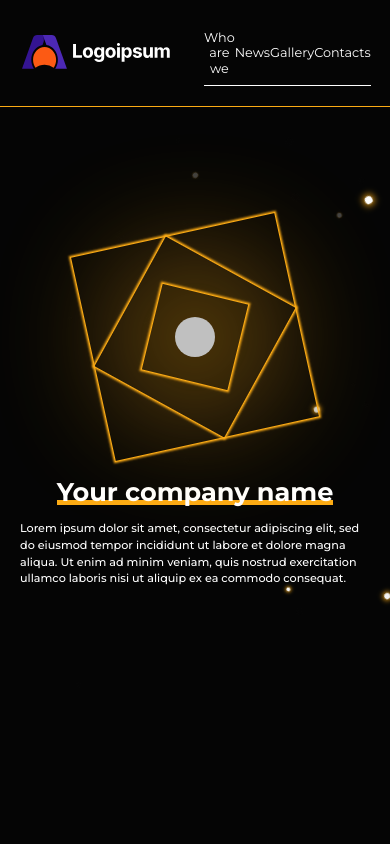
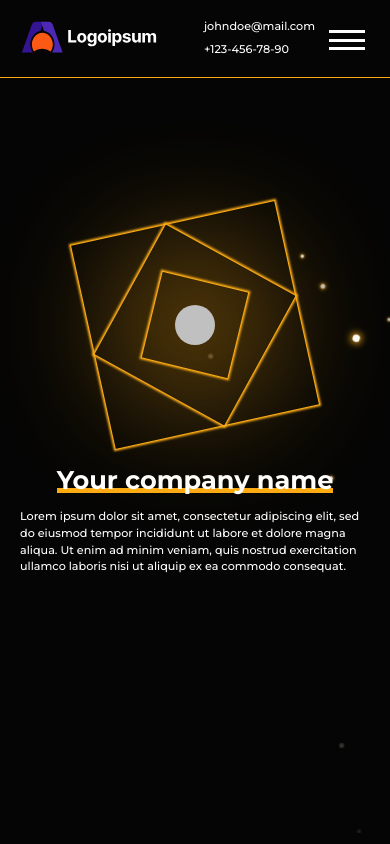
Before and after one commit to vitalifilipchuk/sass, a plain HTML site: page index.html in a window 390 px wide. Shown: the top 844 px of the page. Drawn offline with Linux system fonts and the light colour scheme.

Commit message:
finished mobile styles

```diff
--- a/css/_header.scss
+++ b/css/_header.scss
@@ -69,6 +69,9 @@ header {
     .logo {
         margin-right: 30px;
     }
+    .hamburger {
+        display: none;
+    }
 }
 
 .logo {
--- a/css/_media-queries.scss
+++ b/css/_media-queries.scss
@@ -10,6 +10,96 @@
 @media screen and (max-width: 767px) {
     html {
         font-size: 8px;
+    }
+
+    header {
+        .header__layout {
+            padding-right: 55px;
+            justify-content: space-between;
+        }
+        .main-nav {
+            @include verticalCenter;
+            justify-content: center;
+            position: fixed;
+            top: 0;
+            bottom: 0;
+            width: 100%;
+            right: -100%;
+            background-color: $darkColor;
+            padding: 90px 20px;
+            transition: right 0.5s;
+            max-width: 100%;
+            &.active {
+                right: 0;
+            }
+            .main-nav__border {
+                display: none;
+            }
+        }
+        .header__menu {
+            flex-direction: column;
+            .header__menu-item {
+                a {
+                    padding-bottom: 12px;
+                    padding-top: 12px;
+                    font-size: 2.4rem;
+                    font-weight: 500;
+                }
+            }
+        }
+        .hamburger {
+            display: flex;
+            flex-direction: column;
+            justify-content: space-between;
+            position: fixed;
+            z-index: 7;
+            cursor: pointer;
+            top: 30px;
+            right: 25px;
+            width: 36px;
+            height: 20px;
+            span {
+                width: 100%;
+                height: 3px;
+                background-color: #fff;
+                display: block;
+                transition: all 500ms ease-in-out;
+                position: relative;
+                top: 0;
+                &:nth-child(1) {
+                    transform: rotate(0deg);
+                }
+                &:nth-child(2) {
+                    opacity: 1;
+                }
+                &:nth-child(3) {
+                    transform: rotate(0deg);
+                }
+            }
+            &.active {
+                span {
+                    &:nth-child(1) {
+                        transform: rotate(45deg);
+                        position: absolute;
+                        top: 10px;
+                    }
+                    &:nth-child(2) {
+                        opacity: 0;
+                    }
+                    &:nth-child(3) {
+                        transform: rotate(-45deg);
+                        position: absolute;
+                        top: 10px;
+                    }
+                }
+            }
+        }
+        .header__contacts {
+            margin-left: 5px;
+        }
+        .logo {
+            margin-right: 5px;
+        }
     }
 
     .main-block {
@@ -80,6 +170,21 @@
 }
 
 @media screen and (max-width: 480px) {
+    header {
+        .logo {
+            svg {
+                width: 140px;
+            }
+        }
+        .header__contacts {
+            .header__contacts-item {
+                font-size: 1.4rem;
+            }
+        }
+    }
+    .page-content {
+        padding-top: 77px;
+    }
     .news-feed {
         .news-feed__list {
             grid-template-columns: 1fr;
@@ -90,3 +195,11 @@
         grid-auto-rows: 160px;
     }
 }
+
+@media screen and (max-width: 360px) {
+    header {
+        .header__contacts {
+            display: none;
+        }
+    }
+}
--- a/index.html
+++ b/index.html
@@ -40,6 +40,11 @@
 					<div class="header__contacts">
 						<a href="mailto:johndoe@mail.com" class="header__contacts-item">johndoe@mail.com</a>
 						<a href="tel:1234567890" class="header__contacts-item">+123-456-78-90</a>
+					</div>
+					<div class="hamburger">
+						<span></span>
+						<span></span>
+						<span></span>
 					</div>
 				</div>
 			</div>
--- a/js/script.js
+++ b/js/script.js
@@ -43,6 +43,16 @@ function initMenu() {
             hoverElement.style.width = "0px";
         });
         item.addEventListener('click', scrollToBlock.bind(item));
+        item.addEventListener('click', function() {
+            let mainMenuIcon = document.querySelector('header .hamburger');
+            let mainMenu = document.querySelector('header .main-nav');
+            if (mainMenuIcon) {
+                mainMenuIcon.classList.remove('active');
+            }
+            if (mainMenu) {
+                mainMenu.classList.remove('active');
+            }
+        })
     });
 }
 
@@ -57,7 +67,6 @@ function isScrolledIntoView(el) {
 }
 
 function scrollEventHandler() {
-    console.log(12);
     let aboutUsImg = document.querySelector('.about-block .about-block__image');
     if (aboutUsImg) {
         if (isScrolledIntoView(aboutUsImg)) {
@@ -75,3 +84,19 @@ document.addEventListener('scroll', function() {
   document.addEventListener('DOMContentLoaded', function() {
     scrollEventHandler();
   });
+
+  function initMobileMenu() {
+    let mainMenuIcon = document.querySelector('header .hamburger');
+    let mainMenu = document.querySelector('header .main-nav');
+
+    if (mainMenuIcon) {
+        mainMenuIcon.addEventListener('click', function() {
+            this.classList.toggle('active');
+            if (mainMenu) {
+                mainMenu.classList.toggle('active');
+            }
+        });
+    }
+  }
+
+  initMobileMenu();
```
Also changed, not shown: css/style.css, 1 other file.
